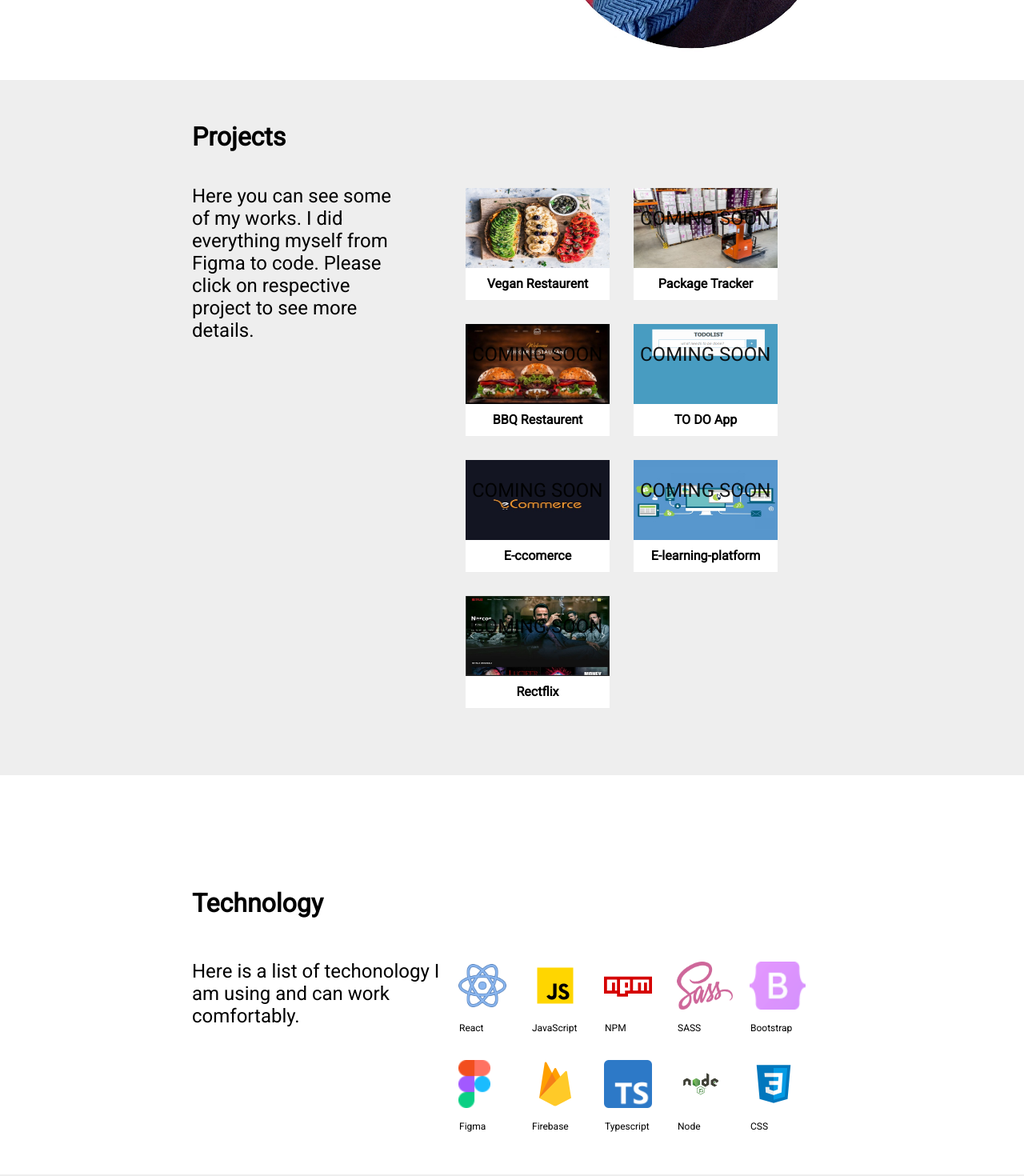
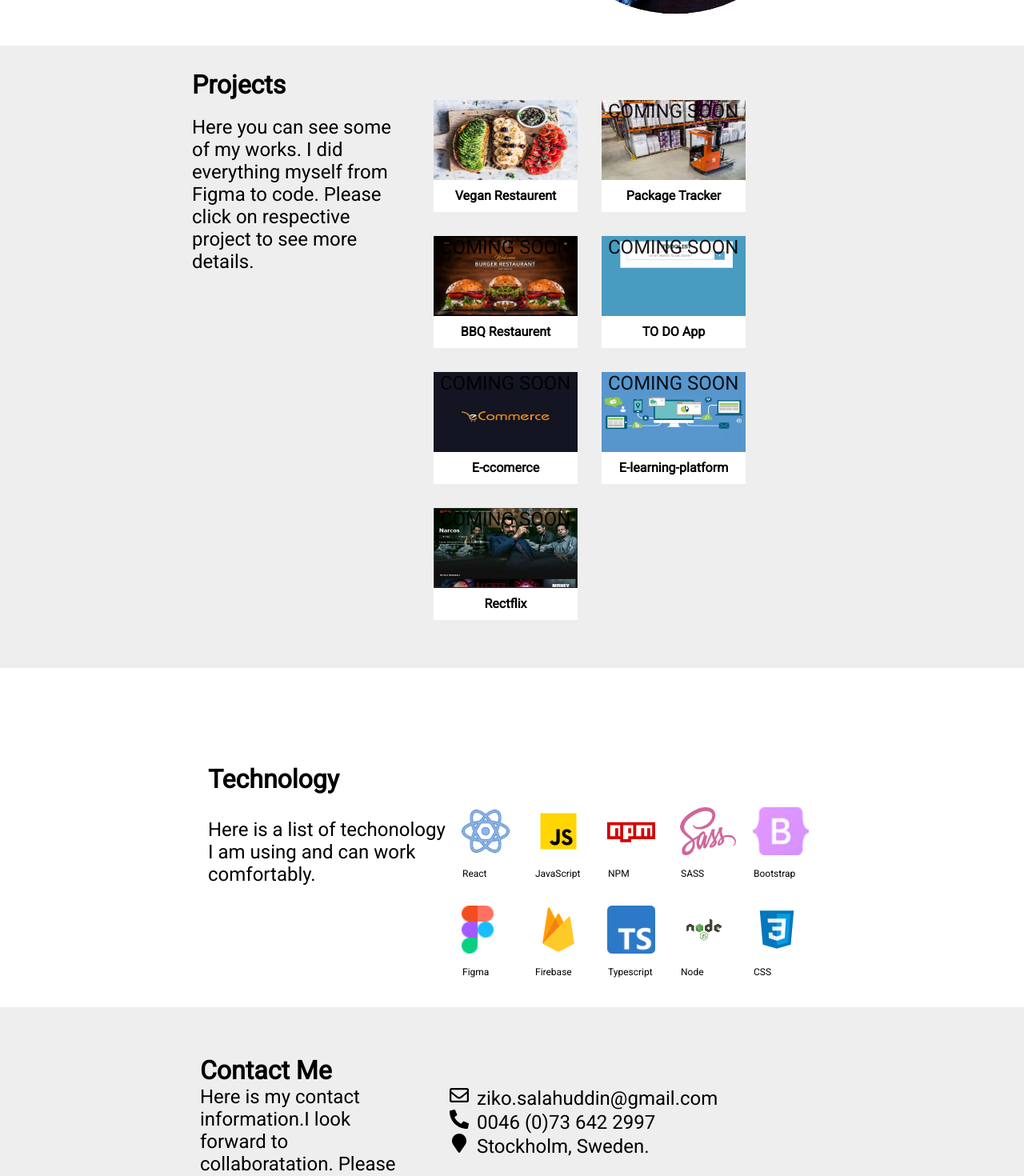
Before and after one commit to SalahUddin7/Portfolio-React.js, a React (Create React App) app: page / in a window 1280 px wide. Shown: the part 1320-2790 px from the top of the page at 80% size. Built offline with nearby package versions, Linux system fonts and the light colour scheme.

Commit message:
Tech section CSS done

```diff
--- a/src/css/ContactSection.css
+++ b/src/css/ContactSection.css
@@ -22,18 +22,9 @@
 }
 
 .contact-container a:hover {
-  color: var(--color-Ming);
+  font-size: 28px;
+  color: darkblue;
 }
-
-/* .item1 {
-  grid-area: myArea;
-} */
-
-/* .contact-container {
-  display: grid;
-  grid-template-areas: 'myArea ';
-  gap: 30px;
-} */
 
 .contact-container > div {
   text-align: left;
@@ -41,6 +32,7 @@
 
 .contact-item2 {
   font-size: 24px;
+  padding-right: 50px;
 }
 
 .contact-item3 {
@@ -50,25 +42,10 @@
 /* Medium devices (landscape tablets, 768px and up) */
 
 @media only screen and (min-width: 768px) {
-  /* .contact-container {
-    display: grid;
-    grid-template-areas: 'myArea myArea ';
-    gap: 30px;
-    padding: 10px;
-  } */
-
-  /* .contact-container > div {
-    text-align: center;
-
-    text-align: left;
-  } */
-
   .contact-container {
-    margin-top: 100px;
-
+    margin-top: 40px;
     display: flex;
     flex-flow: row wrap;
-
     width: 800px;
     height: auto;
   }
--- a/src/css/TechSectionArea.css
+++ b/src/css/TechSectionArea.css
@@ -3,7 +3,6 @@
   width: 100%;
   text-align: left;
   margin: 0 auto;
-
   padding: 20px;
 }
 .technology-container p {
--- a/src/index.css
+++ b/src/index.css
@@ -1,3 +1,9 @@
+* {
+  margin: 0;
+  padding: 0;
+  box-sizing: border-box;
+}
+
 body {
   margin: 0;
   font-family: 'Roboto', 'Segoe UI', 'Oxygen', 'Ubuntu', 'Cantarell',
```
